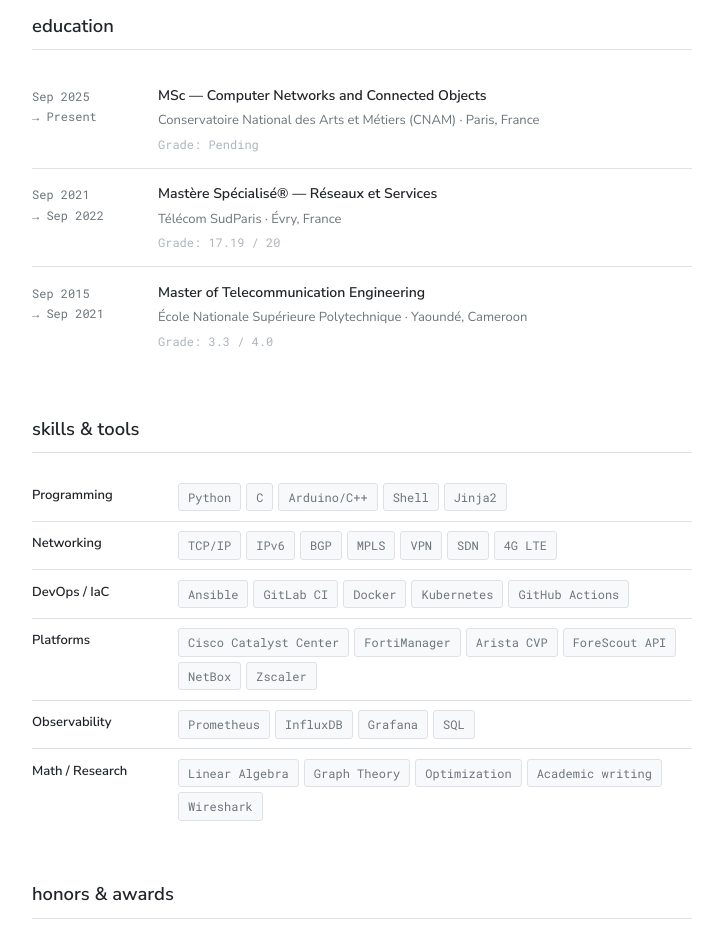
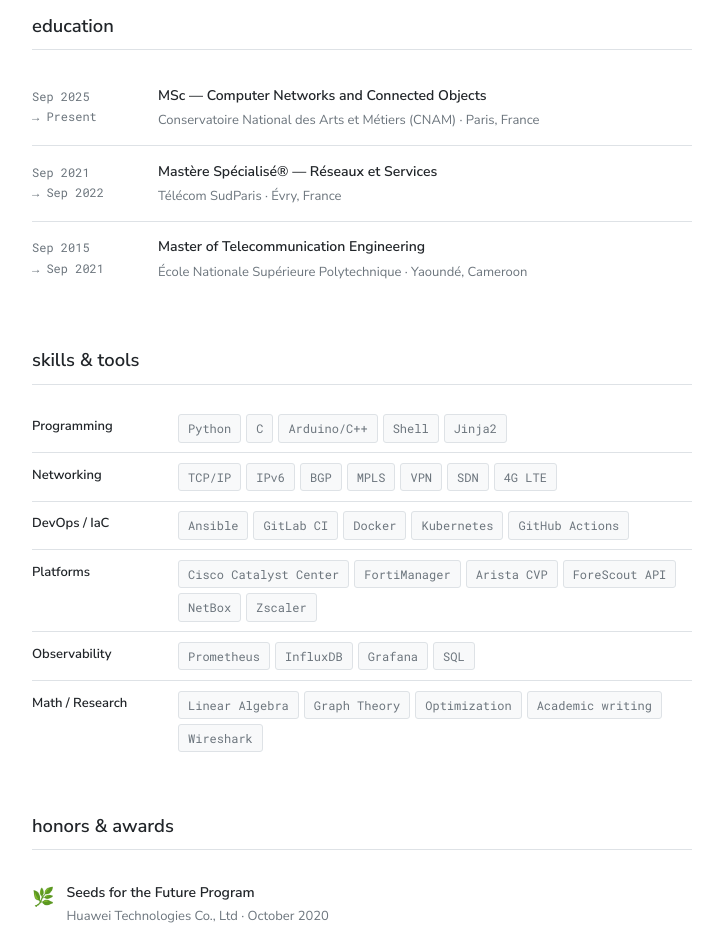
Before and after one commit to clinton-nyobe/clinton-nyobe.github.io, a plain HTML site: page index.html in a window 1280 px wide. Shown: the part 2080-3014 px from the top of the page, without its empty margins (446-1169 px from the left). Drawn offline with Linux system fonts and the light colour scheme.

Commit message:
FEAT: Remove grades

```diff
--- a/index.html
+++ b/index.html
@@ -351,7 +351,6 @@
       <div>
         <div class="edu-degree">MSc &mdash; Computer Networks and Connected Objects</div>
         <div class="edu-school">Conservatoire National des Arts et M&eacute;tiers (CNAM) &middot; Paris, France</div>
-        <div class="edu-grade">Grade: Pending</div>
       </div>
     </div>
     <div class="edu-entry">
@@ -359,7 +358,6 @@
       <div>
         <div class="edu-degree">Mast&egrave;re Sp&eacute;cialis&eacute;&reg; &mdash; R&eacute;seaux et Services</div>
         <div class="edu-school">T&eacute;l&eacute;com SudParis &middot; &Eacute;vry, France</div>
-        <div class="edu-grade">Grade: 17.19 / 20</div>
       </div>
     </div>
     <div class="edu-entry">
@@ -367,7 +365,6 @@
       <div>
         <div class="edu-degree">Master of Telecommunication Engineering</div>
         <div class="edu-school">&Eacute;cole Nationale Sup&eacute;rieure Polytechnique &middot; Yaound&eacute;, Cameroon</div>
-        <div class="edu-grade">Grade: 3.3 / 4.0</div>
       </div>
     </div>
   </section>
```
